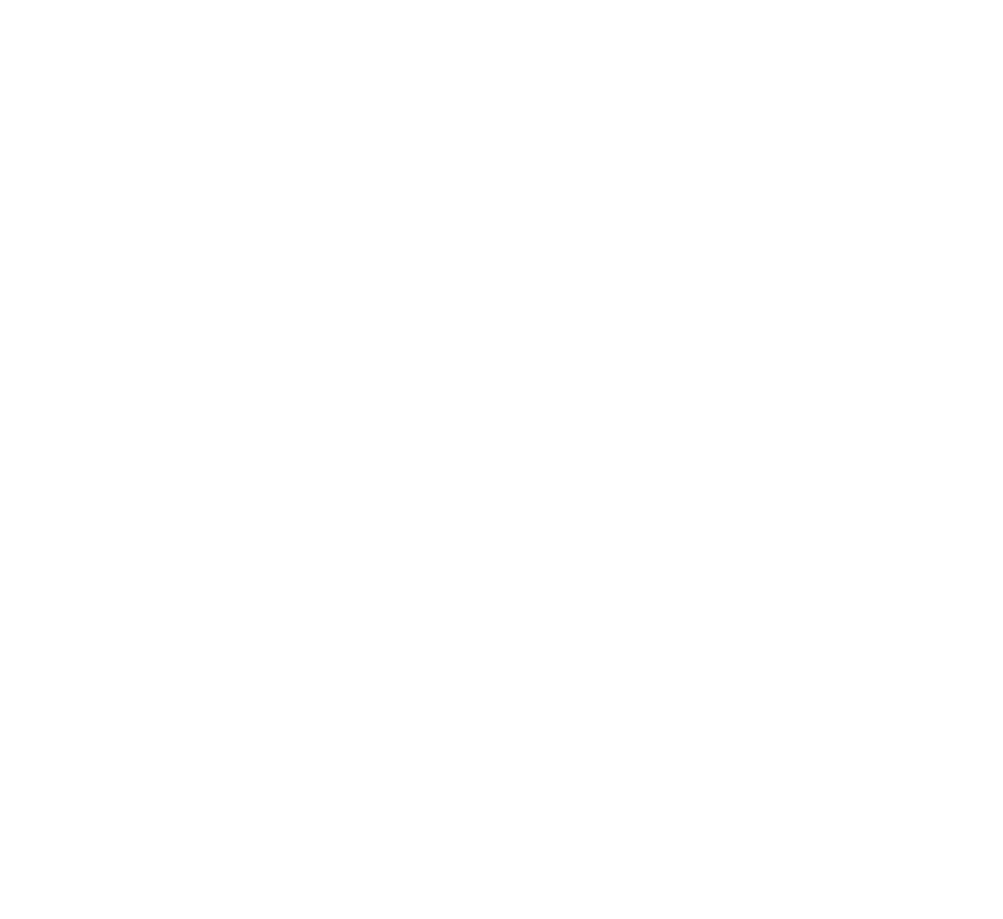
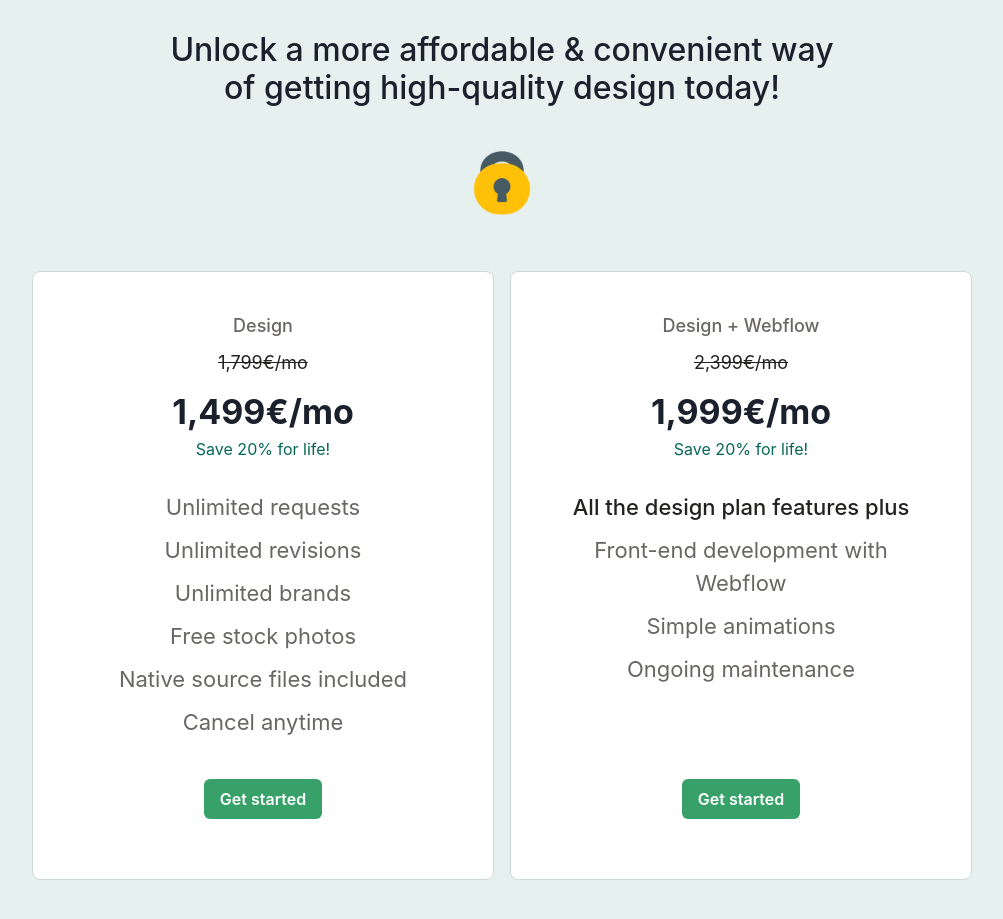
Before and after one commit to jaisharx/designwiz, a Next.js app: page / in a window 1280 px wide. Shown: the part 5200-6119 px from the top of the page, without its empty margins (138-1141 px from the left). Before the commit the page ends 5131 px from the top, so only its background shows below. Built offline with nearby package versions, Linux system fonts and the light colour scheme.

Commit message:
completed prcing section

```diff
--- /dev/null
+++ b/components/sections/pricing.js
@@ -0,0 +1,81 @@
+import { Box, Heading, Image, Text, HStack, Button } from '@chakra-ui/react';
+import Container from 'components/container';
+
+function Card({ type, oldPrice, price, children }) {
+    return (
+        <Box
+            w="100%"
+            p="40px 60px 60px"
+            bgColor="white"
+            textAlign="center"
+            border="1px solid #ccdbd8"
+            borderRadius="8px"
+        >
+            <Text color="#696663" fontSize="18px" fontWeight="500" mb="10px">
+                {type}
+            </Text>
+            <Text textDecoration="line-through" color="#232221" fontSize="18px">
+                {oldPrice}
+            </Text>
+            <Text mt="10px" fontSize="34px" fontWeight="700">
+                {price}
+            </Text>
+            <Text mb="30px" color="#066756">
+                Save 20% for life!
+            </Text>
+            <Box minH="72">
+                {children.map((item) => (
+                    <Text color="#696663" fontSize="22px" mt="10px">
+                        {item}
+                    </Text>
+                ))}
+            </Box>
+            <Button colorScheme="green">Get started</Button>
+        </Box>
+    );
+}
+
+export default function Pricing() {
+    return (
+        <Box as="section" py="100px" bgColor="#E6F0EE">
+            <Container>
+                <Heading
+                    fontWeight="medium"
+                    fontSize="32px"
+                    textAlign="center"
+                    mb="6"
+                >
+                    Unlock a more affordable & convenient way <br />
+                    of getting high-quality design today!
+                </Heading>
+                <Image src="/assets/lock.png" w="100px" mx="auto" />
+                <HStack alignItems="stretch" spacing="4" mt="10">
+                    <Card type="Design" oldPrice="1,799€/mo" price="1,499€/mo">
+                        {[
+                            'Unlimited requests',
+                            'Unlimited revisions',
+                            'Unlimited brands',
+                            'Free stock photos',
+                            'Native source files included',
+                            'Cancel anytime',
+                        ]}
+                    </Card>
+                    <Card
+                        type="Design + Webflow"
+                        oldPrice="2,399€/mo"
+                        price="1,999€/mo"
+                    >
+                        {[
+                            <Text fontWeight="500" color="#232221">
+                                All the design plan features plus
+                            </Text>,
+                            'Front-end development with Webflow',
+                            'Simple animations',
+                            'Ongoing maintenance',
+                        ]}
+                    </Card>
+                </HStack>
+            </Container>
+        </Box>
+    );
+}
--- a/pages/index.js
+++ b/pages/index.js
@@ -6,6 +6,7 @@
 import BenefitSection from 'components/sections/benefits';
 import ShowcaseSection from 'components/sections/showcase';
 import ServiceSection from 'components/sections/services';
+import PricingSection from 'components/sections/pricing';
 
 export default function Home() {
     return (
@@ -21,6 +22,7 @@
             <BenefitSection/>
             <ShowcaseSection/>
             <ServiceSection/>
+            <PricingSection/>
         </>
     );
 }
```
Also changed, not shown: public/assets/lock.png (added).
